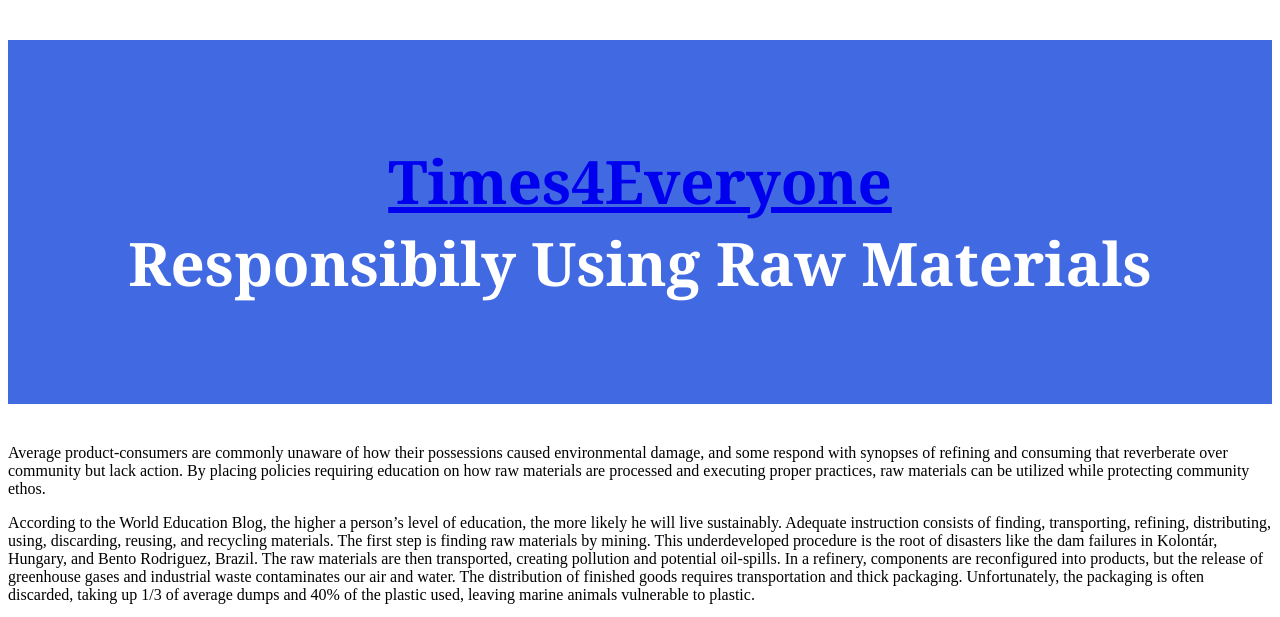
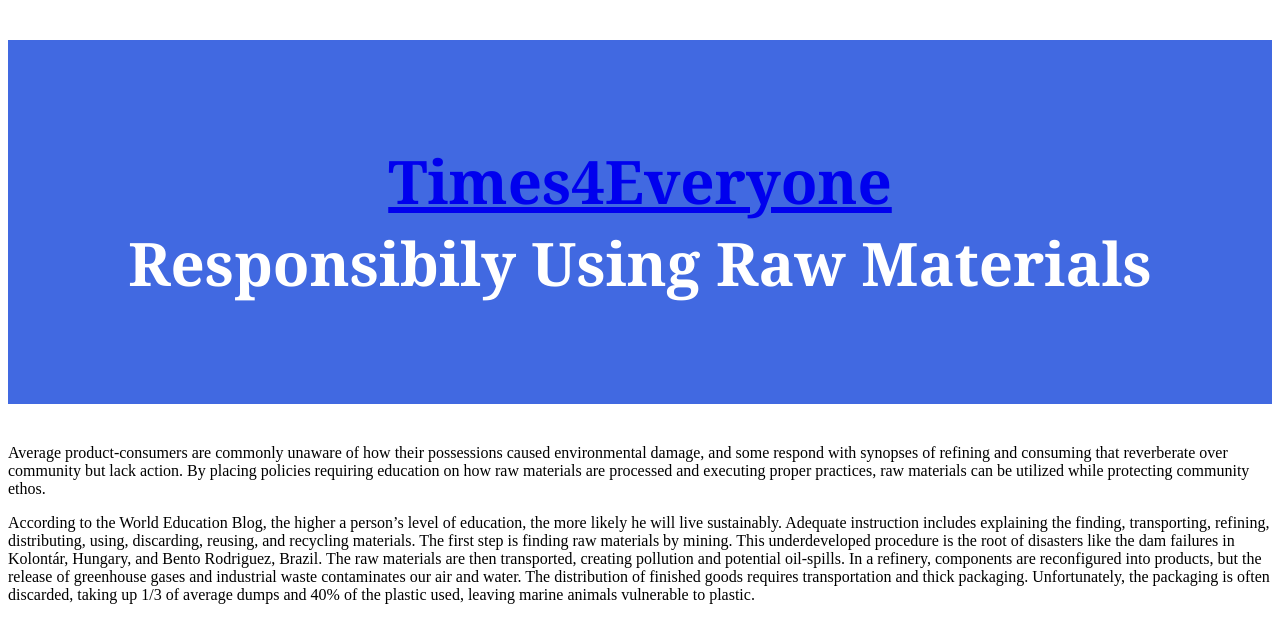
Before and after one commit to NSPortfolio/ResponsiblyUsingRawMaterials, a plain HTML site: page index.html in a window 1280 px wide. Shown: the top 617 px of the page. Drawn offline with Linux system fonts and the light colour scheme; grey boxes are pictures that could not be loaded.

Commit message:
Update index.html

```diff
--- a/index.html
+++ b/index.html
@@ -5,7 +5,7 @@
         <h1 style = "background-color: RoyalBlue;font-family:georgia;color:white;text-align:center;padding:100px;font-size:60px;font-color:black"><a href = "https://Times4Everyone.github.io"> Times4Everyone</a><br> Responsibily Using Raw Materials </h1>
 
        <p style = font-size: 48px> Average product-consumers are commonly unaware of how their possessions caused environmental damage, and some respond with synopses of refining and consuming that reverberate over community but lack action. By placing policies requiring education on how raw materials are processed and executing proper practices, raw materials can be utilized while protecting community ethos.</p>
-       <p style = font-size: 48px> According to the World Education Blog, the higher a person’s level of education, the more likely he will live sustainably. Adequate instruction consists of finding, transporting, refining, distributing, using, discarding, reusing, and recycling materials. The first step is finding raw materials by mining. This underdeveloped procedure is the root of disasters like the dam failures in Kolontár, Hungary, and Bento Rodriguez, Brazil. The raw materials are then transported, creating pollution and potential oil-spills. In a refinery, components are reconfigured into products, but the release of greenhouse gases and industrial waste contaminates our air and water. The distribution of finished goods requires transportation and thick packaging. Unfortunately, the packaging is often discarded, taking up 1/3 of average dumps and 40% of the plastic used, leaving marine animals vulnerable to plastic.</p>
+       <p style = font-size: 48px> According to the World Education Blog, the higher a person’s level of education, the more likely he will live sustainably. Adequate instruction includes explaining the finding, transporting, refining, distributing, using, discarding, reusing, and recycling materials. The first step is finding raw materials by mining. This underdeveloped procedure is the root of disasters like the dam failures in Kolontár, Hungary, and Bento Rodriguez, Brazil. The raw materials are then transported, creating pollution and potential oil-spills. In a refinery, components are reconfigured into products, but the release of greenhouse gases and industrial waste contaminates our air and water. The distribution of finished goods requires transportation and thick packaging. Unfortunately, the packaging is often discarded, taking up 1/3 of average dumps and 40% of the plastic used, leaving marine animals vulnerable to plastic.</p>
        <img src = "https://www.usi.edu/media/654842/landfill-photo.jpg" height = 150 align = middle>
       <p style = font-size: 48px>Alternatively, materials like plastic, glass, and paper can be recycled to complete the cycle by becoming raw material. Attuned that mining is a bane to environs, old phones can be recycled for metals. Additionally, items like furniture and clothing can be reused by becoming second-hand or being exploited as insulation or other articles. Endeavors to reduce carbon footprints can undo transportation and refining downsides. After edifying the cycle and its adverse effects, following proper practices can lead to more protected habitats. <br>
 By stringing together raw material education policies with action, resources can be used for practical reasons while maintaining cultural values.</p>
```
